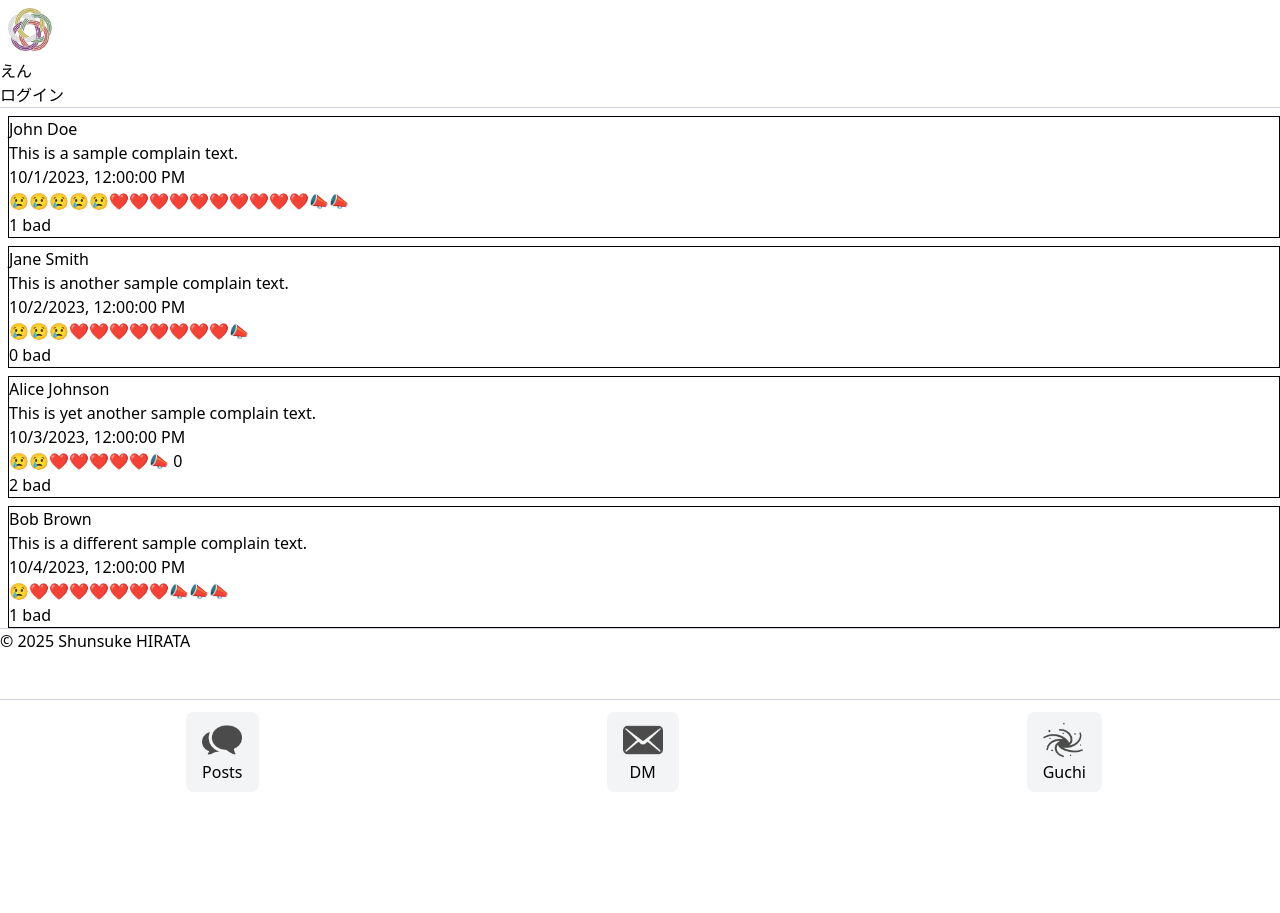
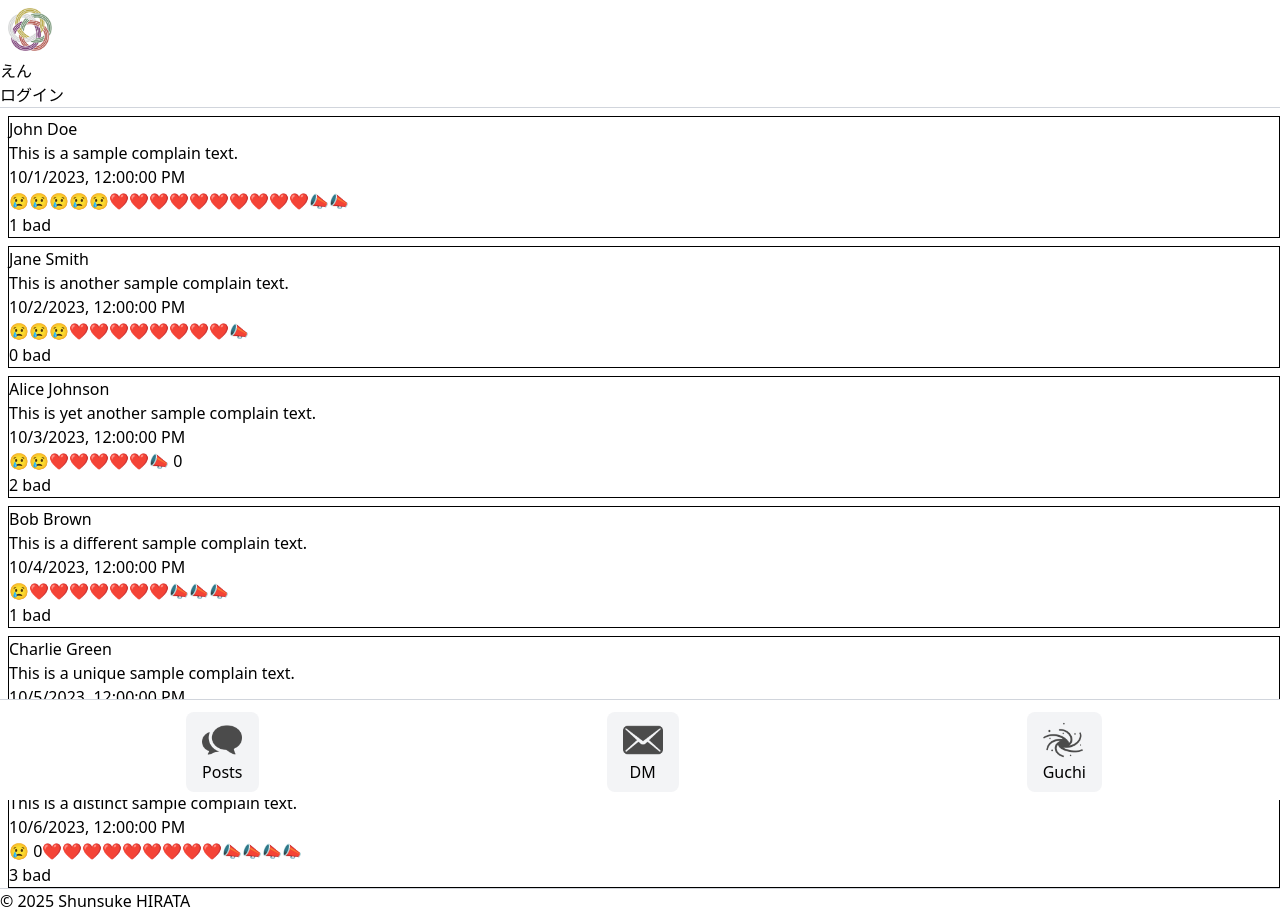
Before and after one commit to Shunsuke0205/message-board-site-on-vercel, a Next.js app: page /complain in a window 1280 px wide. Before the commit the page ends 800 px from the top, so only its background shows below. Built offline with nearby package versions, Linux system fonts and the light colour scheme; no server answers.

Commit message:
impl: emoji repeat

```diff
--- a/src/app/complain/ComplainCardList.tsx
+++ b/src/app/complain/ComplainCardList.tsx
@@ -11,6 +11,7 @@ const ComplainCardList = () => {
     good: 10,
     cheer: 2,
     bad: 1,
+    category: 0,
   }
   const complain2 : ComplainType = {
     id: "2",
@@ -21,6 +22,7 @@ const ComplainCardList = () => {
     good: 8,
     cheer: 1,
     bad: 0,
+    category: 1,
   }
   const complain3 : ComplainType = {
     id: "3",
@@ -31,6 +33,7 @@ const ComplainCardList = () => {
     good: 5,
     cheer: 0,
     bad: 2,
+    category: 2,
   }
   const complain4 : ComplainType = {
     id: "4",
@@ -41,6 +44,30 @@ const ComplainCardList = () => {
     good: 7,
     cheer: 3,
     bad: 1,
+    category: 4,
+  }
+
+  const complain5 : ComplainType = {
+    id: "5",
+    createdAt: "2023-10-05T12:00:00Z",
+    postedBy: "Charlie Green",
+    complain: "This is a unique sample complain text.",
+    tears: 4,
+    good: 6,
+    cheer: 2,
+    bad: 0,
+    category: 3,
+  }
+  const complain6 : ComplainType = {
+    id: "6",
+    createdAt: "2023-10-06T12:00:00Z",
+    postedBy: "Diana Blue",
+    complain: "This is a distinct sample complain text.",
+    tears: 0,
+    good: 9,
+    cheer: 4,
+    bad: 3,
+    category: 5,
   }
 
   return (
@@ -49,6 +76,8 @@ const ComplainCardList = () => {
       <ComplainCard complain={complain2}/>
       <ComplainCard complain={complain3}/>
       <ComplainCard complain={complain4}/>
+      <ComplainCard complain={complain5}/>
+      <ComplainCard complain={complain6}/>
     </div>
   )
 }
```
